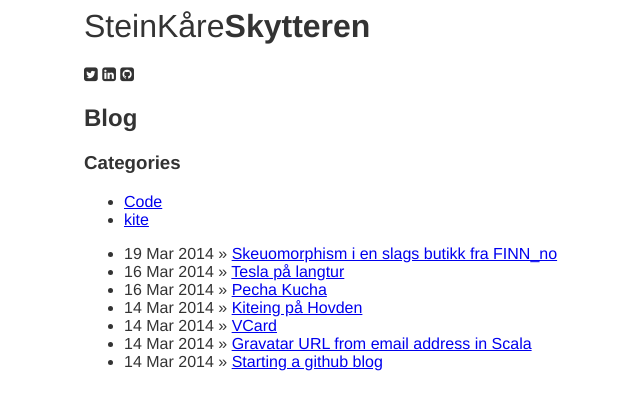
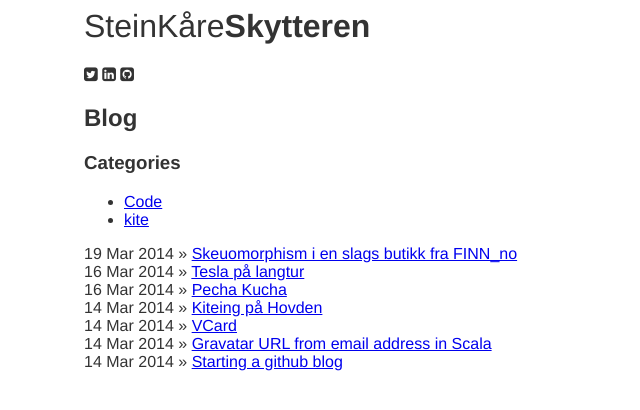
Before and after one commit to skytteren/skytteren.github.io, a Jekyll site: the page built from index.html, in a window 1280 px wide. Shown: the top 410 px of the page, without its empty margins (156-796 px from the left). Built offline with Jekyll 4.4.1, drawn with Linux system fonts in a browser that asks for light colours; nearby versions of some CDN libraries; Markdown is read by kramdown in place of the engine named in the settings.

Commit message:
Update style.css

```diff
--- a/css/style.css
+++ b/css/style.css
@@ -1,6 +1,15 @@
 body {
   font-family: helvetica, sans-serif;
   color: #333;
+}
+
+.posts{
+  padding: 0;
+  list-style-type: none;
+}
+
+.posts .date{
+  float: right;
 }
 
 header a{
```
